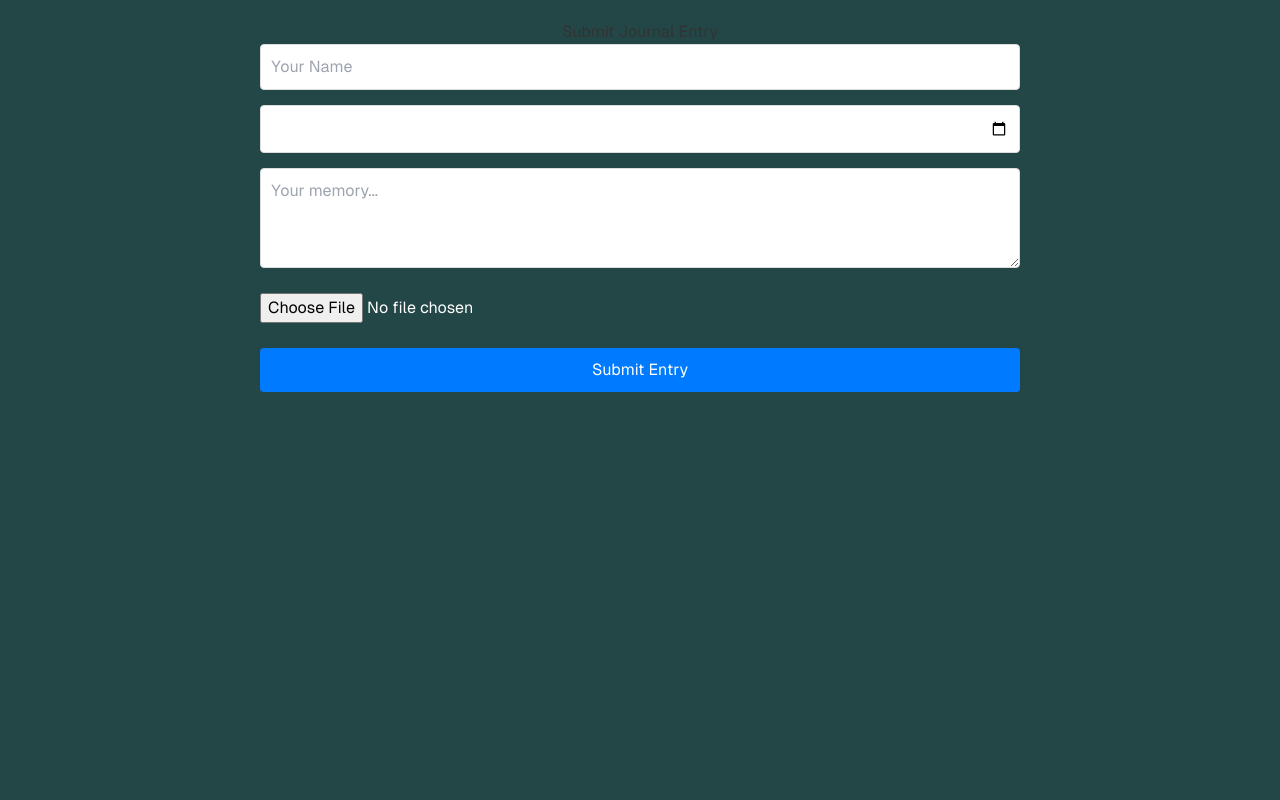
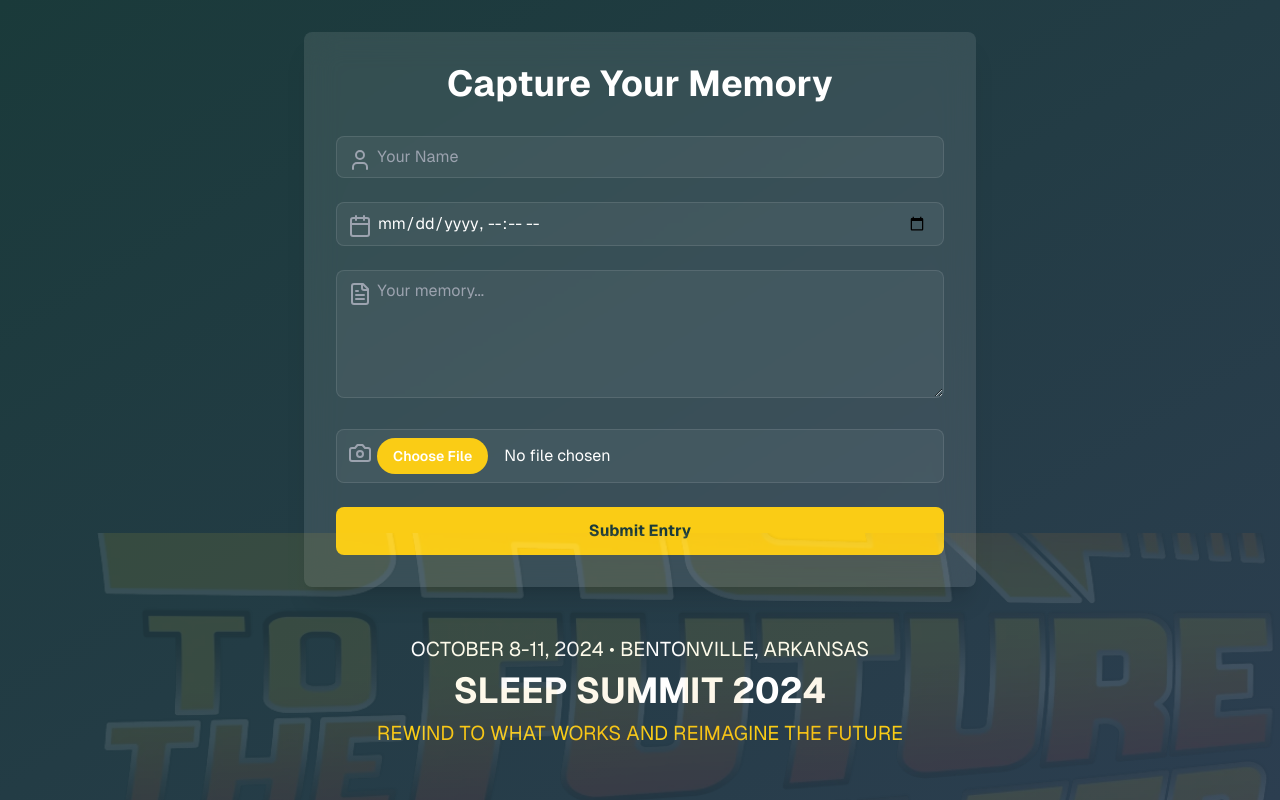
Before and after one commit to MattressAIBlake/SleepSummitAI, a Next.js app: page /journal in a window 1280 px wide. Built offline with nearby package versions, Linux system fonts and the light colour scheme.

Commit message:
1st of morning

```diff
--- a/app/api/journal/route.ts
+++ b/app/api/journal/route.ts
@@ -18,11 +18,9 @@ async function connectToDatabase() {
 
   try {
     console.log('Attempting to connect to MongoDB...');
-    console.log('MongoDB URI:', process.env.MONGODB_URI.replace(/:[^:@]+@/, ':****@'));
     const client = new MongoClient(process.env.MONGODB_URI, {
       serverSelectionTimeoutMS: 5000,
-      connectTimeoutMS: 10000,
-      ssl: true,
+      socketTimeoutMS: 30000,
     });
 
     console.log('Connecting to MongoDB...');
@@ -40,11 +38,9 @@ async function connectToDatabase() {
   } catch (error) {
     console.error('Failed to connect to MongoDB:', error)
     if (error instanceof MongoServerError) {
-      console.error('MongoDB Server Error:', error.code, error.message, error);
+      console.error('MongoDB Server Error:', error.code, error.message);
     } else if (error instanceof MongoNetworkError) {
-      console.error('MongoDB Network Error:', error.message, error);
-    } else if (error instanceof Error) {
-      console.error('Unexpected error:', error.message, error);
+      console.error('MongoDB Network Error:', error.message);
     }
     throw error; // Re-throw the error after logging
   }
--- a/app/journal/JournalPage.module.css
+++ b/app/journal/JournalPage.module.css
@@ -1,77 +1,140 @@
 .container {
   max-width: 800px;
   margin: 0 auto;
-  padding: 20px;
+  padding: 40px 20px;
+  background: #2c3e50;
+  min-height: 100vh;
+  display: flex;
+  flex-direction: column;
+  justify-content: center;
+  font-family: Arial, sans-serif;
 }
 
 .title {
   text-align: center;
-  color: #333;
+  color: white;
+  font-size: 2.5rem;
+  margin-bottom: 2rem;
+  text-shadow: 0 2px 4px rgba(0,0,0,0.1);
 }
 
 .form {
   display: flex;
   flex-direction: column;
-  gap: 15px;
-  margin-bottom: 30px;
+  gap: 1.5rem;
+  background: rgba(44, 62, 80, 0.8);
+  padding: 2rem;
+  border-radius: 10px;
+  box-shadow: 0 8px 32px rgba(0, 0, 0, 0.1);
 }
 
 .input, .textarea {
-  padding: 10px;
-  border: 1px solid #ddd;
-  border-radius: 4px;
-  font-size: 16px;
+  padding: 12px 16px;
+  background-color: rgba(255, 255, 255, 0.1);
+  border: 1px solid rgba(255, 255, 255, 0.2);
+  border-radius: 5px;
+  font-size: 1rem;
+  color: white;
+  transition: all 0.3s ease;
+}
+
+.input:focus, .textarea:focus {
+  outline: none;
+  border-color: #3498db;
+  box-shadow: 0 0 0 2px rgba(52, 152, 219, 0.3);
 }
 
 .textarea {
-  height: 100px;
+  height: 150px;
+  resize: vertical;
 }
 
 .fileInput {
-  padding: 10px 0;
+  padding: 12px 16px;
+  background-color: rgba(255, 255, 255, 0.1);
+  border: 1px solid rgba(255, 255, 255, 0.2);
+  border-radius: 5px;
+  font-size: 1rem;
+  color: white;
+  cursor: pointer;
+}
+
+.fileInput::file-selector-button {
+  padding: 8px 16px;
+  background-color: #3498db;
+  color: white;
+  border: none;
+  border-radius: 5px;
+  cursor: pointer;
+  transition: background-color 0.3s;
+}
+
+.fileInput::file-selector-button:hover {
+  background-color: #2980b9;
 }
 
 .button {
-  padding: 10px 20px;
-  background-color: #007bff;
+  padding: 15px 30px;
+  background-color: #e67e22;
   color: white;
   border: none;
-  border-radius: 4px;
+  border-radius: 5px;
   cursor: pointer;
-  font-size: 16px;
-  transition: background-color 0.3s;
+  font-size: 1em;
+  font-weight: bold;
+  transition: all 0.3s ease;
+  text-transform: uppercase;
+  letter-spacing: 1px;
 }
 
 .button:hover {
-  background-color: #0056b3;
+  background-color: #d35400;
 }
 
-.entriesContainer {
-  display: grid;
-  gap: 20px;
-}
-
-.entry {
-  border: 1px solid #ddd;
-  border-radius: 4px;
-  padding: 15px;
-  background-color: #f9f9f9;
-}
-
-.entryImage {
-  max-width: 100%;
-  height: auto;
-  margin-top: 10px;
-  border-radius: 4px;
+.error, .success {
+  text-align: center;
+  padding: 12px;
+  border-radius: 5px;
+  margin-bottom: 1rem;
+  font-weight: bold;
 }
 
 .error {
-  color: red;
-  text-align: center;
+  background-color: rgba(231, 76, 60, 0.2);
+  color: #e74c3c;
 }
 
 .success {
-  color: green;
+  background-color: rgba(46, 204, 113, 0.2);
+  color: #2ecc71;
+}
+
+.eventInfo {
   text-align: center;
-  margin-bottom: 20px;
+  margin-top: 2rem;
+  color: white;
 }
+
+.eventInfo h2 {
+  font-size: 2.5em;
+  margin: 10px 0;
+}
+
+.tagline {
+  color: #f1c40f;
+  font-size: 1.2em;
+}
+
+@media (max-width: 768px) {
+  .container {
+    padding: 20px;
+  }
+
+  .title {
+    font-size: 2rem;
+  }
+
+  .form {
+    padding: 1.5rem;
+  }
+}
--- a/app/journal/page.tsx
+++ b/app/journal/page.tsx
@@ -2,6 +2,8 @@
 
 import { useState } from 'react';
 import styles from './JournalPage.module.css';
+import Image from 'next/image';
+import { Camera, Calendar, User, FileText } from 'lucide-react';
 
 export default function JournalPage() {
   const [name, setName] = useState('');
@@ -46,43 +48,78 @@ export default function JournalPage() {
   }
 
   return (
-    <div className={styles.container}>
-      <h1 className={styles.title}>Submit Journal Entry</h1>
+    <div className="min-h-screen bg-gradient-to-br from-[#1a3a3a] to-[#2c3e50] text-white p-8">
+      <div className="max-w-2xl mx-auto bg-white/10 backdrop-blur-lg rounded-lg shadow-xl p-8">
+        <h1 className="text-4xl font-bold mb-8 text-center">Capture Your Memory</h1>
 
-      {error && <p className={styles.error}>{error}</p>}
-      {success && <p className={styles.success}>{success}</p>}
+        {error && <p className="bg-red-500/50 text-white p-3 rounded mb-4">{error}</p>}
+        {success && <p className="bg-green-500/50 text-white p-3 rounded mb-4">{success}</p>}
 
-      <form onSubmit={handleSubmit} className={styles.form}>
+        <form onSubmit={handleSubmit} className="space-y-6">
+          <div className="relative">
+            <User className="absolute top-3 left-3 text-gray-400" />
             <input
               type="text"
               value={name}
               onChange={(e) => setName(e.target.value)}
               placeholder="Your Name"
               required
-          className={styles.input}
+              className="w-full bg-white/5 border border-white/10 rounded-lg py-2 px-4 pl-10 focus:outline-none focus:ring-2 focus:ring-yellow-400"
             />
+          </div>
+
+          <div className="relative">
+            <Calendar className="absolute top-3 left-3 text-gray-400" />
             <input
               type="datetime-local"
               value={date}
               onChange={(e) => setDate(e.target.value)}
               required
-          className={styles.input}
+              className="w-full bg-white/5 border border-white/10 rounded-lg py-2 px-4 pl-10 focus:outline-none focus:ring-2 focus:ring-yellow-400"
             />
+          </div>
+
+          <div className="relative">
+            <FileText className="absolute top-3 left-3 text-gray-400" />
             <textarea
               value={comment}
               onChange={(e) => setComment(e.target.value)}
               placeholder="Your memory..."
               required
-          className={styles.textarea}
+              className="w-full bg-white/5 border border-white/10 rounded-lg py-2 px-4 pl-10 h-32 focus:outline-none focus:ring-2 focus:ring-yellow-400"
             />
+          </div>
+
+          <div className="relative">
+            <Camera className="absolute top-3 left-3 text-gray-400" />
             <input
               type="file"
               onChange={(e) => setPhoto(e.target.files ? e.target.files[0] : null)}
               accept="image/*"
-          className={styles.fileInput}
+              className="w-full bg-white/5 border border-white/10 rounded-lg py-2 px-4 pl-10 focus:outline-none focus:ring-2 focus:ring-yellow-400 file:mr-4 file:py-2 file:px-4 file:rounded-full file:border-0 file:text-sm file:font-semibold file:bg-yellow-400 file:text-white hover:file:bg-yellow-500"
             />
-        <button type="submit" className={styles.button}>Submit Entry</button>
+          </div>
+
+          <button type="submit" className="w-full bg-yellow-400 hover:bg-yellow-500 text-[#1a3a3a] font-bold py-3 px-6 rounded-lg transition duration-300">
+            Submit Entry
+          </button>
         </form>
+      </div>
+
+      <div className="mt-12 text-center">
+        <p className="text-xl mb-2">OCTOBER 8-11, 2024 • BENTONVILLE, ARKANSAS</p>
+        <h2 className="text-4xl font-bold mb-2">SLEEP SUMMIT 2024</h2>
+        <p className="text-xl text-yellow-400">REWIND TO WHAT WORKS AND REIMAGINE THE FUTURE</p>
+      </div>
+
+      <div className="fixed bottom-0 left-0 w-full h-1/3 opacity-10 pointer-events-none">
+        <Image
+          src="/images/back-to-future-sleep.jpg"
+          alt="DeLorean"
+          layout="fill"
+          objectFit="cover"
+        />
+      </div>
     </div>
   );
 }
```
Lines whose indentation alone changed are shown as unchanged.
